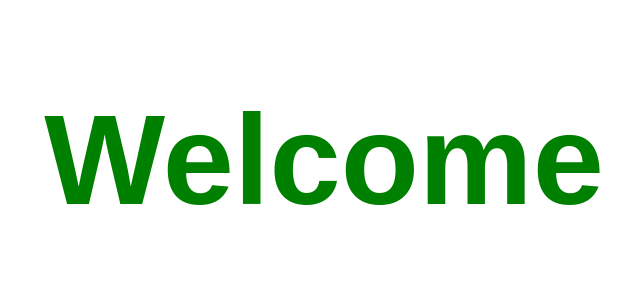
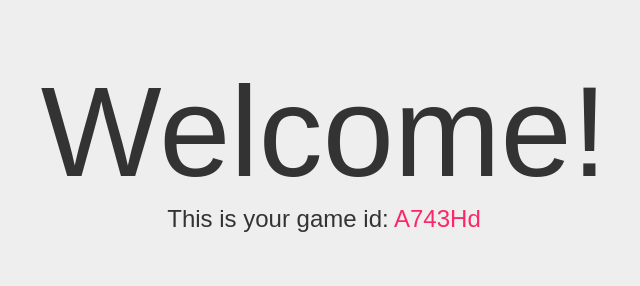
Before and after one commit to camillaborg/camillarne, a website: page app/index.html in a window 1280 px wide. Shown: the whole page, without its empty margins (316-956 px from the left). Drawn offline with nearby package versions, Linux system fonts and the light colour scheme.

Commit message:
Added angular

```diff
--- a/app/index.html
+++ b/app/index.html
@@ -3,8 +3,16 @@
     <head>
         <title>Friend or Fraud</title>
         <link rel="stylesheet" href="style/style.css" type="text/css">
+        <script src="https://ajax.googleapis.com/ajax/libs/angularjs/1.5.0-rc.0/angular.min.js"></script>
+
     </head>
-    <body>
-        <h1>Welcome</h1>
+    <body ng-app="app">
+       <div class="container" ng-controller="MainController as main">
+           <h1>Welcome!</h1>
+           <h2>This is your game id: <span class="highlight">{{main.gameID}}</span></h2>
+        </div>
+
+        <script src="scripts/app.js"></script>
+        <script src="scripts/controllers/main-controller.js"></script>
     </body>
 </html>
--- /dev/null
+++ b/app/scripts/controllers/main-controller.js
@@ -0,0 +1,7 @@
+angular.module('app', [])
+    .controller('MainController', MainController);
+
+function MainController(){
+    var vm = this;
+    vm.gameID = 'A743Hd';
+}
--- a/app/style/style.scss
+++ b/app/style/style.scss
@@ -1,10 +1,25 @@
-h1{
+body{
+    background: #eee;
     font-family: sans-serif;
-    font-size: 8em;
-    color: green;
-    text-align: center;
 }
 
-body{
-    background: white;
+.container{
+    max-width: 800px;
+    margin: 0 auto;
+    text-align: center;
+    padding: 50px;
 }
+
+h1, h2, h3, h4, h5, h6{
+    font-weight: normal;
+    color: #333;
+    margin: 0;
+}
+
+h1{
+    font-size: 8em;
+}
+
+.highlight{
+    color: #fc2768;
+}
```
Also changed, not shown: app/scripts/app.js (added), app/style/style.css.
